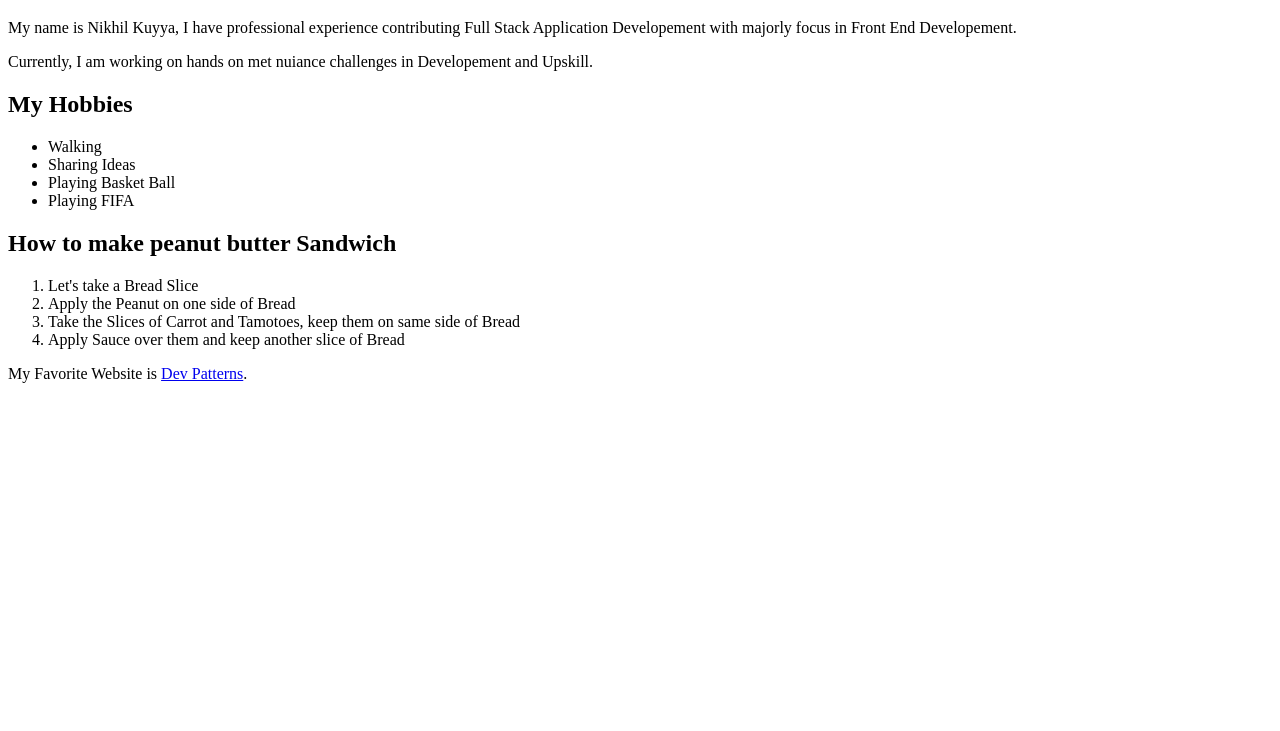
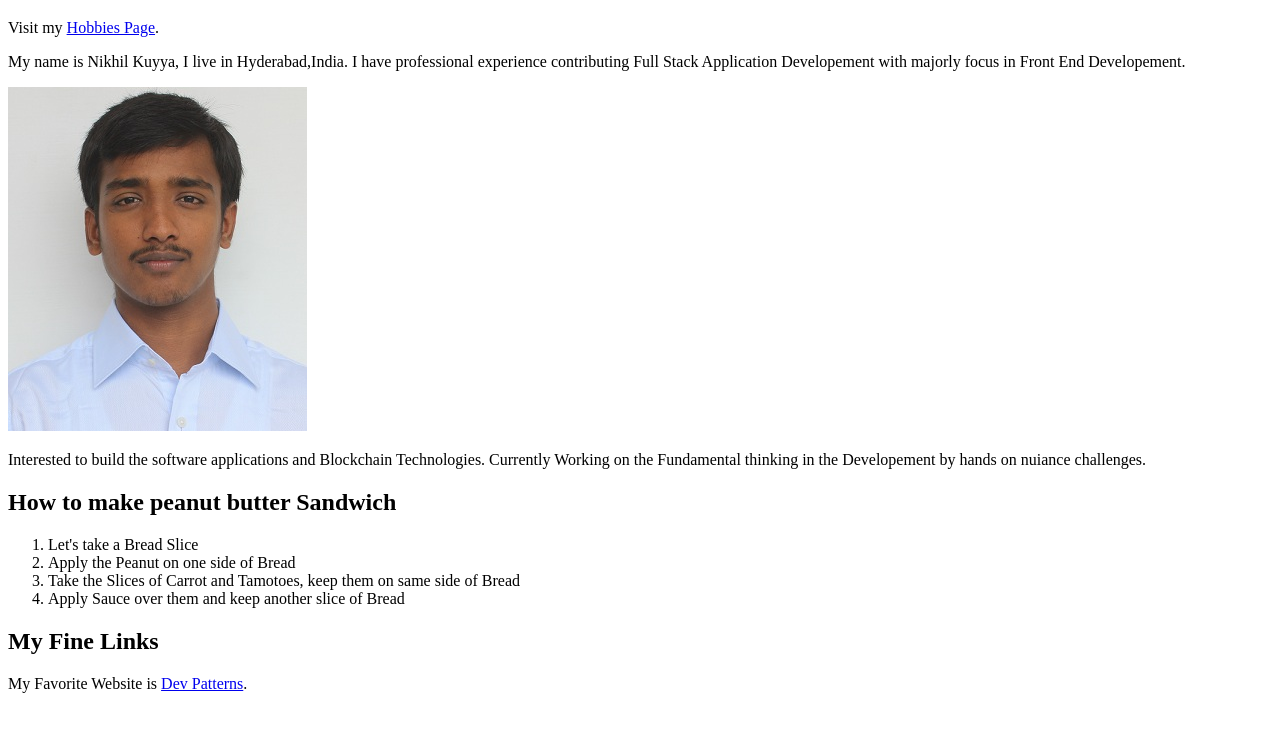
Before and after one commit to nikhilkuyya/nikhilkuyya.web-basics-workspace.github.io, a website: page apps/frontend-masters-bootcamp/src/html/index.html in a window 1280 px wide. Shown: the part 61-792 px from the top of the page. Drawn offline with Linux system fonts and the light colour scheme.

Commit message:
feat: add hobbies page and images

```diff
--- a/apps/frontend-masters-bootcamp/src/html/index.html
+++ b/apps/frontend-masters-bootcamp/src/html/index.html
@@ -12,16 +12,17 @@
 <body>
     <main>
         <h1>All About Me!</h1>
-        <p>My name is Nikhil Kuyya, I have professional experience contributing Full Stack Application Developement with majorly focus in Front End Developement.</p>
-        <p>Currently, I am working on hands on met nuiance challenges in Developement and Upskill.</p>
+        <p>Visit my <a href="./hobbies.html">Hobbies Page</a>.</p>
 
-        <h2>My Hobbies</h2>
-        <ul>
-            <li>Walking</li>
-            <li>Sharing Ideas</li>
-            <li>Playing Basket Ball</li>
-            <li>Playing FIFA</li>
-        </ul>
+        <p>My name is Nikhil Kuyya, I live in Hyderabad,India.
+            I have professional experience contributing Full Stack Application Developement with majorly focus in Front End Developement.
+        </p>
+        <img src="./../../../assets/nikhil-kuyya.jpeg" alt="my formal profile picture" title="my formal profile picture"/>
+
+        <p>
+            Interested to build the software applications and Blockchain Technologies.
+            Currently Working on the Fundamental thinking in the Developement by hands on nuiance challenges.
+        </p>
 
         <h2>How to make peanut butter Sandwich</h2>
         <ol>
@@ -30,8 +31,11 @@
             <li>Take the Slices of Carrot and Tamotoes, keep them on same side of Bread</li>
             <li>Apply Sauce over them and keep another slice of Bread</li>
         </ol>
-        <p>My Favorite Website is <a href="https://patterns.dev/">Dev Patterns</a>.</p>
+
+        <h2>My Fine Links</h2>
+        <p>My Favorite Website is <a href="https://patterns.dev/" target="_blank">Dev Patterns</a>.</p>
     </main>
+
     <style>
         @media screen and (max-width: 800px) {
             html {
```
Also changed, not shown: apps/frontend-masters-bootcamp/src/html/hobbies.html (added, +23 -0 lines), apps/assets/nikhil-kuyya.jpeg (added), apps/frontend-masters-bootcamp/src/html/images/blog1.jpg (added), docs/html/README.md (added), 1 other file.
